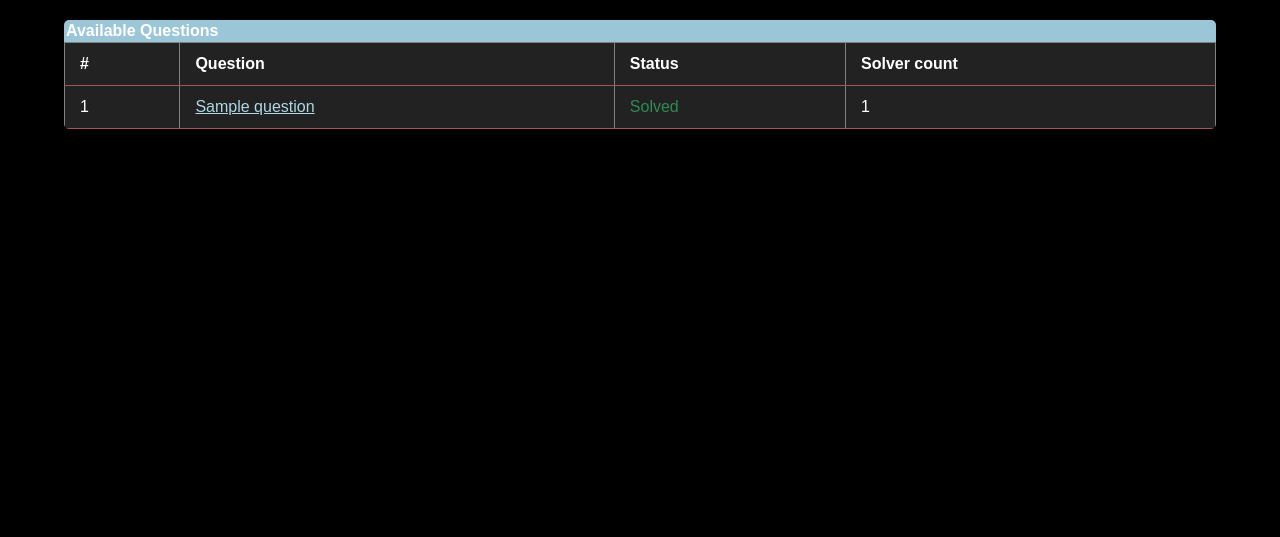
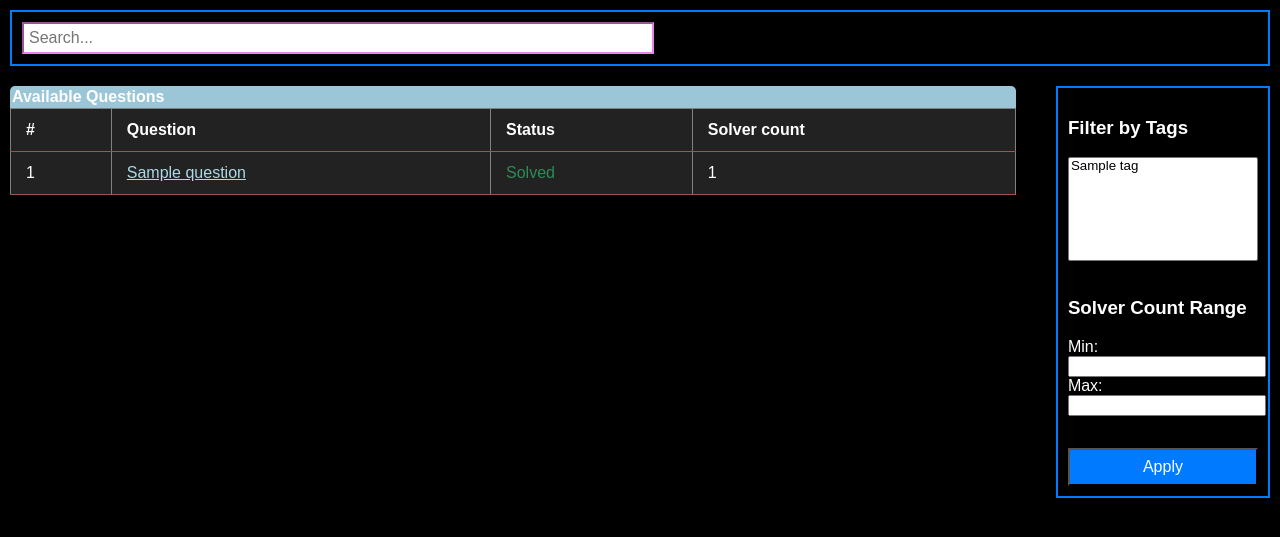
Before and after one commit to fatemeh-akhondi/myapp, a Django app: page /testit/question-bank/ in a window 1280 px wide. Shown: the part 86-623 px from the top of the page. Run offline with Django 5.2, Linux system fonts and the light colour scheme; a user stored in the database is signed in; tables that the repository leaves empty hold one stand-in row (values such as "Sample post"); grey boxes marked "Sample" are stand-in pictures.

Commit message:
ADD: search and filter by tag + sovler-count

```diff
--- a/templates/testit/question-bank.html
+++ b/templates/testit/question-bank.html
@@ -2,7 +2,16 @@
 
 {% block content %}
 
-    <div class="table-container">
+<div style="border: 2px solid #007bff; margin: 10px; padding: 10px; display: flex; flex-direction: column; gap: 16px;">
+    <form method="get" action="/testit/question-bank/search">
+        <input type="text" name="search" placeholder="Search..." value="{{ request.GET.search }}" style="width: 50%; padding: 5px; font-size: 16px; border-color: violet;">
+    </form>
+</div>
+
+<div style="display: flex; gap: 20px;">
+
+    <!-- available questions table -->
+    <div class="table-container" style="margin: 10px;">
         <div class="table-header">Available Questions</div>
         <table border="1" class="styled-table">
             <thead>
@@ -17,25 +26,54 @@
                 {% for question, status, solver_count in context %}
                 <tr>
                     <td>{{ forloop.counter }}</td>
-
                     <td>
                         <a href="{% url 'testit:question_detail' question.id %}">
                             {{ question.title }}
                         </a>
                     </td>
-
-                {% if status == True %}
+                    {% if status %}
                         <td style="color: seagreen;">Solved</td>
                     {% else %}
-                 <td style="color:rgb(137, 3, 10)">Unsolved</td>
+                        <td style="color: rgb(137, 3, 10);">Unsolved</td>
                     {% endif %}
-
-                <td> {{solver_count}} </td>
+                    <td>{{ solver_count }}</td>
                 </tr>
                 {% endfor %}
             </tbody>
         </table>
     </div>
 
+    <!-- combined filters form -->
+    <div style="min-width: 200px;">
+        <form method="get" action="" style="border: 2px solid #007bff; margin: 10px; padding: 10px; display: flex; flex-direction: column; gap: 16px;">
 
+            <!-- tag filter -->
+            <div>
+                <h3>Filter by Tags</h3>
+                <select name="tags" multiple size="6" style="width: 100%;">
+                    {% for tag in tags %}
+                        <option value="{{ tag.id }}"
+                            {% if tag.id|stringformat:"s" in selected_tag_ids %}
+                                selected
+                            {% endif %}>
+                            {{ tag.title }}
+                        </option>
+                    {% endfor %}
+                </select>
+            </div>
+
+            <!-- solver range filter -->
+            <div>
+                <h3>Solver Count Range</h3>
+                <label for="min_solvers">Min:</label>
+                <input type="number" name="min_solvers" id="min_solvers" style="width: 100%;" value="{{ request.GET.min_solvers }}">
+                <br>
+                <label for="max_solvers">Max:</label>
+                <input type="number" name="max_solvers" id="max_solvers" style="width: 100%;" value="{{ request.GET.max_solvers }}">
+            </div>
+
+            <button type="submit" style="background-color: #007bff; color: white;">Apply</button>
+        </form>
+    </div>
+</div>
 {% endblock %}
--- a/testit/urls.py
+++ b/testit/urls.py
@@ -10,6 +10,7 @@ urlpatterns = [
 	path("", views.index, name="index"),
     path("editor/", views.editor_view, name="editor"),
     path("question-bank/", QuestionView.question_bank, name="question_bank"),
+    path("question-bank/search/", QuestionView.question_search, name="question-search"),
     path("question-bank/<int:id>/", QuestionView.question_detail, name="question_detail"),
     # path("question-bank/<int:id>/", views.DetailView.as_view(), name="question_detail"),
     path("question-bank/<int:id>/editor/", QuestionView.question_editor, name="question_editor"),
--- a/testit/views.py
+++ b/testit/views.py
@@ -1,7 +1,7 @@
 from django.shortcuts import render, redirect
 from django.http import HttpResponse, HttpResponseRedirect
 from .forms import CodeForm, LoginForm, SignupForm
-from .models import Question, Contest
+from .models import Question, Contest, Tag
 from django.contrib.auth import logout, login, authenticate
 from django.contrib.auth.decorators import login_required
 from django.contrib.auth.models import User
@@ -11,16 +11,78 @@ from django.utils import timezone
 from django.views import generic
 
 import subprocess
-
 class QuestionView:
 	def question_bank(request):
-		context = [
-			(question,
-	 		request.user.userprofile.solved_questions.filter(id=question.id).exists(), #solved status
-			question.solved_userProfiles.all().count()) #solved count
-			for question in Question.objects.all()
-		]
-		return render(request, "testit/question-bank.html", {"context" : context})
+		selected_tag_ids = list(map(int, request.GET.getlist("tags")))
+
+		request_min, request_max = QuestionView.set_boundaries(request)
+
+		selected_questions = QuestionView.find_selected_questions(selected_tag_ids, request_min, request_max)
+
+		selected_context = QuestionView.question_list_to_context(request, selected_questions)
+
+		return render(request, "testit/question-bank.html", {
+			"context" : selected_context,
+			"tags" : Tag.objects.all(),
+			"selected_tag_ids" : selected_tag_ids,
+		})
+
+	def question_search(request):
+		search_word = request.GET.get("search", "")
+
+		selected_questions = Question.objects.filter(title__contains=search_word)
+		selected_context = QuestionView.question_list_to_context(request, selected_questions)
+
+		return render(request, "testit/question-bank.html", {
+			"context" : selected_context,
+			"tags" : Tag.objects.all(),
+			"selected_tag_ids" : [],
+		})
+
+	@staticmethod
+	def question_list_to_context(request, question_queryset):
+		context = []
+		for question in question_queryset:
+			solved_status = request.user.userprofile.solved_questions.filter(id=question.id).exists()
+			solver_count = question.solved_userProfiles.all().count()
+			context.append((question, solved_status, solver_count))
+
+		return context
+
+	@staticmethod
+	def set_boundaries(request):
+		try:
+			request_min = int(request.GET.get("min_solvers", 0))
+		except (TypeError, ValueError):
+			request_min = 0
+
+		try:
+			request_max = int(request.GET.get("max_solvers", User.objects.count()))
+		except (TypeError, ValueError):
+			request_max = User.objects.count()
+
+		return request_min, request_max
+
+
+	@staticmethod
+	def find_selected_questions(selected_tag_ids, request_min, request_max):
+		selected_by_tag_questions = []
+		if not selected_tag_ids:
+			selected_by_tag_questions = Question.objects.all()
+		else:
+			for question in Question.objects.all():
+				for tag_id in selected_tag_ids:
+					solver_count = question.solved_userProfiles.all().count()
+					if question.Tags.filter(id=tag_id):
+						selected_by_tag_questions.append(question)
+
+		selected_questions = []
+		for question in selected_by_tag_questions:
+			solver_count = question.solved_userProfiles.all().count()
+			if (request_min <= solver_count <= request_max):
+				selected_questions.append(question)
+
+		return selected_questions
 
 	@classmethod
 	def question_detail(cls, request, id):
```
Lines whose indentation alone changed are shown as unchanged.
